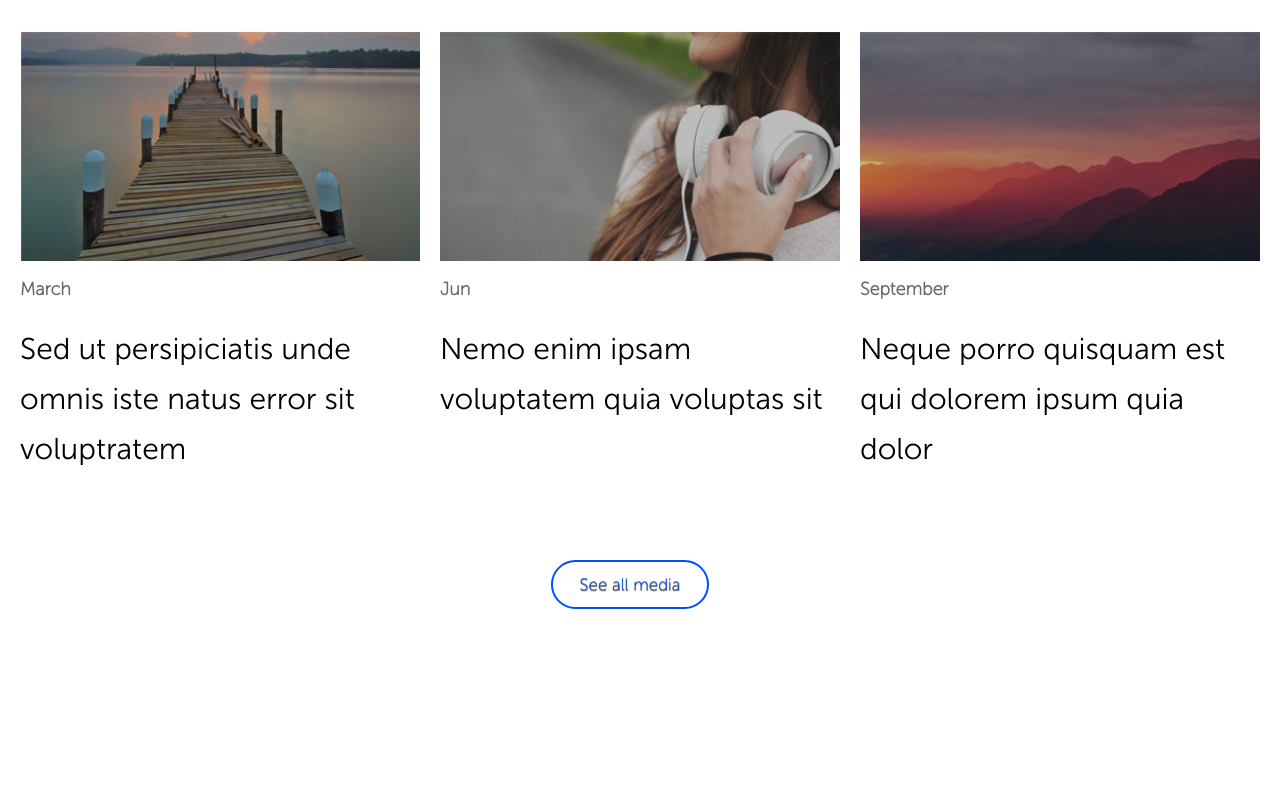
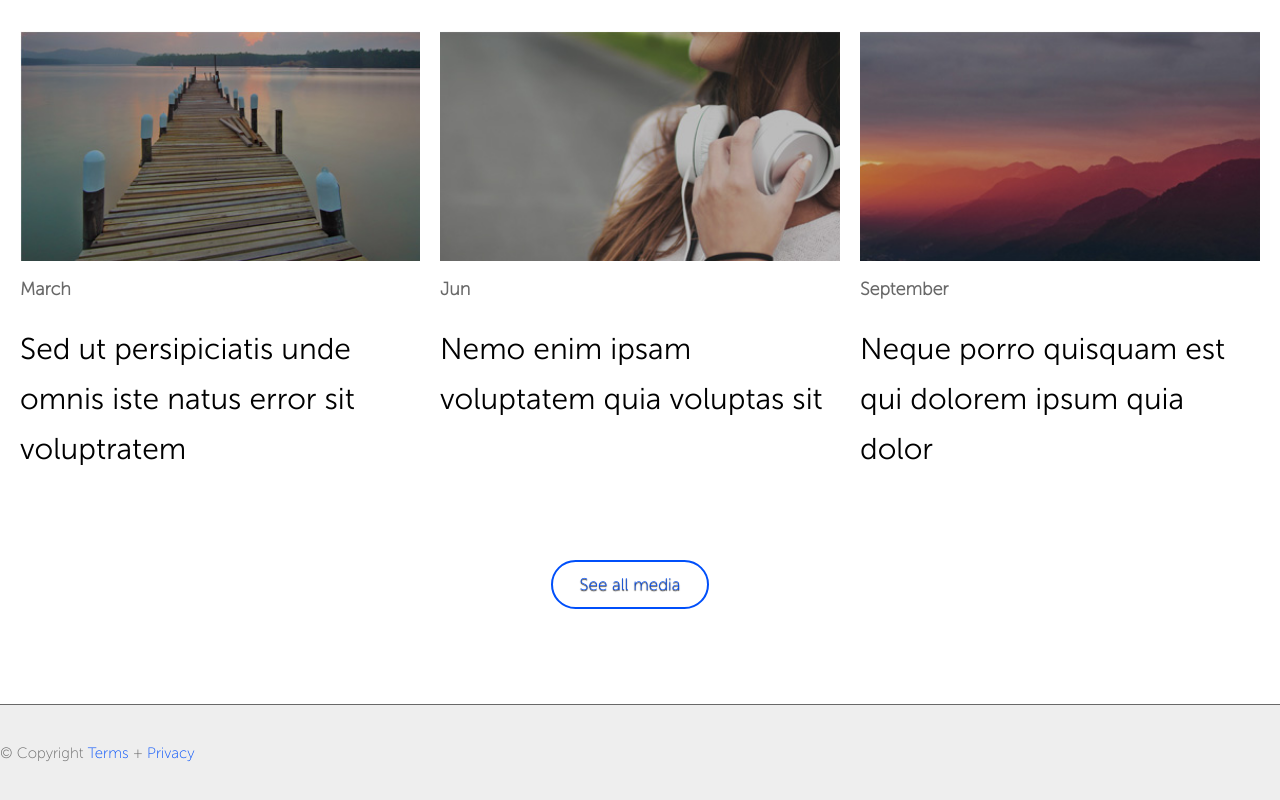
Before and after one commit to dugandzija/Vega-intership, a website: page index.html in a window 1280 px wide. Shown: the part 2958-3758 px from the top of the page. Before the commit the page ends 3662 px from the top, so only its background shows below. Drawn offline with Linux system fonts and the light colour scheme; files whose address does not match are found by name.

Commit message:
added footer

```diff
--- a/index.html
+++ b/index.html
@@ -91,7 +91,12 @@
         </section>
     </main>
     <footer class="footer">
-
+        <div class="footer__box">
+            <span class="footer--grey">&copy; Copyright</span>
+            <span class="footer--blue">Terms</span>
+            <span class="footer--grey"> + </span>
+            <span class="footer--blue">Privacy</span>
+        </div>
     </footer>
 </body>
 </html>
--- a/sass/abstracts/_variables.scss
+++ b/sass/abstracts/_variables.scss
@@ -7,6 +7,8 @@ $gutter-horizontal: 2rem;
 // COLORS
 $color-white: #fff;
 $color-grey:#686868;
+$color-grey-dark:#383838;
+$color-grey-light:#eee;
 $color-black: #000;
 $color-blue-grey: rgba(11, 17, 27, 0.4);
 $color-blue: #004ffa;
--- /dev/null
+++ b/sass/layout/_footer.scss
@@ -0,0 +1,18 @@
+.footer{
+    border-top: 1px solid $color-grey;
+    background: $color-grey-light;
+    font-size: 1.5rem;
+    padding: 4rem 0;
+    &__box{
+        max-width: 128rem;
+        width:100%;
+        margin: 0 auto;
+        text-align: left;
+    }
+    &--grey{
+        color: $color-grey;
+    }
+    &--blue{
+        color: $color-blue;
+    }
+}
--- a/sass/main.scss
+++ b/sass/main.scss
@@ -8,5 +8,6 @@
 
 @import "layout/grid";
 @import "layout/navigation";
+@import "layout/footer";
 
 @import "pages/home";
```
Also changed, not shown: css/main.css.
